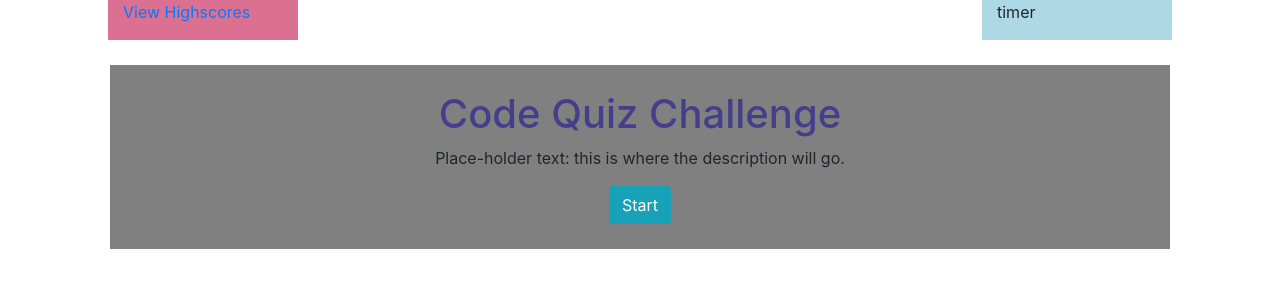
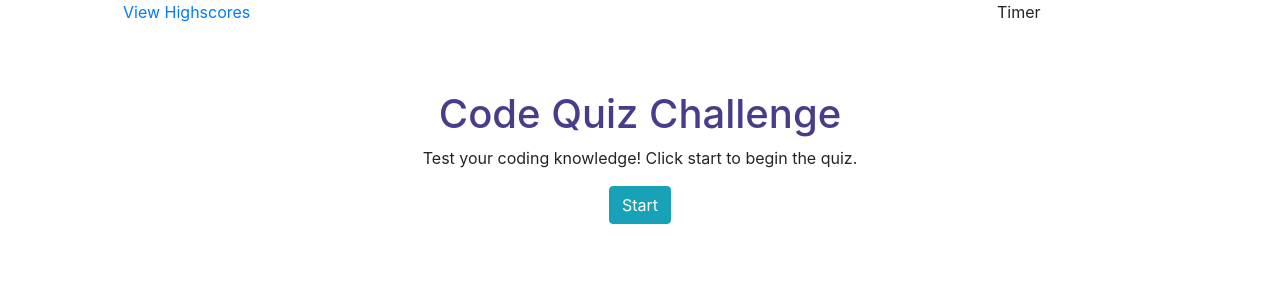
Before and after one commit to mariabyler/CodeQuiz, a plain HTML site: page index.html in a window 1280 px wide. Drawn offline with nearby package versions, Linux system fonts and the light colour scheme.

Commit message:
updated file paths and edited readme

```diff
--- a/index.html
+++ b/index.html
@@ -24,7 +24,7 @@
                 </div>
                 <div class="col-lg-2 mr-auto" id="timer">
                     <p>
-                        timer
+                        Timer
                     </p>
                 </div>
             </div>
@@ -33,7 +33,7 @@
                 <div class="col-lg-6 mx-auto">
                     <h1 id="header">Code Quiz Challenge</h1>
                     <p id="main-content">
-                        Place-holder text: this is where the description will go.
+                        Test your coding knowledge! Click start to begin the quiz.
                     </p>
                     <button id="start" type="button" class="btn btn-info">Start</button>
                 </div>
--- a/style.css
+++ b/style.css
@@ -3,21 +3,18 @@
     margin: 25px;
     padding: 25px;
     text-align: center;
-    background-color: grey;
 }
 /* timer styling */
 #timer {
     margin-right: 0%;
     margin-left: 30%;
     text-align: left;
-    background-color: lightblue;
 }
 /* high score link styling */
 #hs-link {
     margin-left: 0%;
     margin-right: 30%;
     text-align: left;
-    background-color: palevioletred;
 }
 
 /* header styling */
```
Also changed, not shown: 4 other files.
